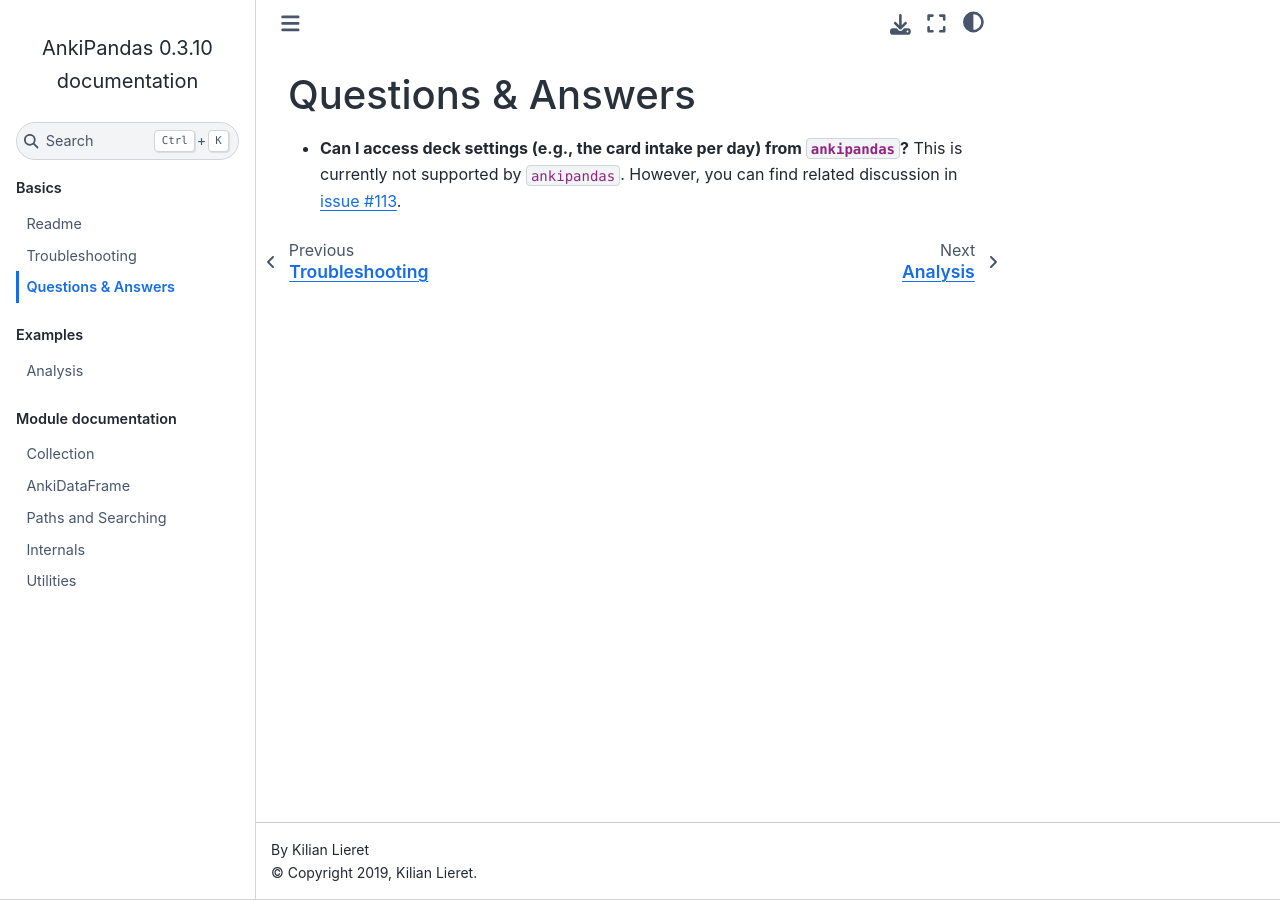
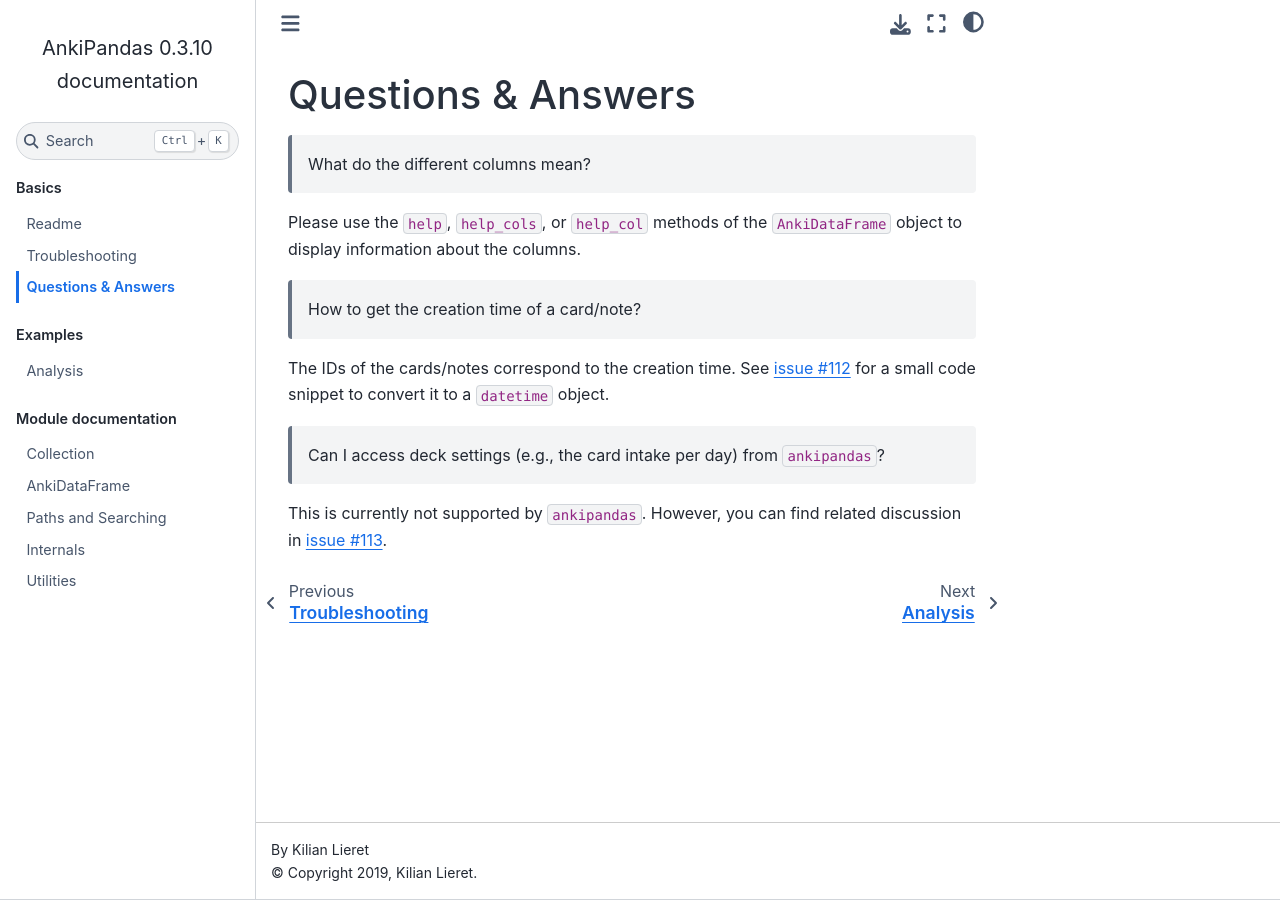
Before and after one commit to klieret/AnkiPandas, a Sphinx documentation site: the page built from doc/faq.md, in a window 1280 px wide. Built offline with Sphinx 7.4.7 and the Sphinx Book theme 1.1.4, drawn with Linux system fonts in a browser that asks for light colours.

Commit message:
📝 Expand FAQ

```diff
--- a/doc/faq.md
+++ b/doc/faq.md
@@ -1,6 +1,18 @@
 Questions & Answers
 ===================
 
-* **Can I access deck settings (e.g., the card intake per day) from `ankipandas`?**
-  This is currently not supported by `ankipandas`. However, you can find related
-  discussion in [issue #113](https://github.com/klieret/AnkiPandas/issues/113).
+> What do the different columns mean?
+
+Please use the `help`, `help_cols`, or `help_col` methods of the `AnkiDataFrame`
+object to display information about the columns.
+
+> How to get the creation time of a card/note?
+
+The IDs of the cards/notes correspond to the creation time.
+See [issue #112](https://github.com/klieret/AnkiPandas/issues/112) for a small
+code snippet to convert it to a ``datetime`` object.
+
+> Can I access deck settings (e.g., the card intake per day) from `ankipandas`?
+
+This is currently not supported by `ankipandas`. However, you can find related
+discussion in [issue #113](https://github.com/klieret/AnkiPandas/issues/113).
```
